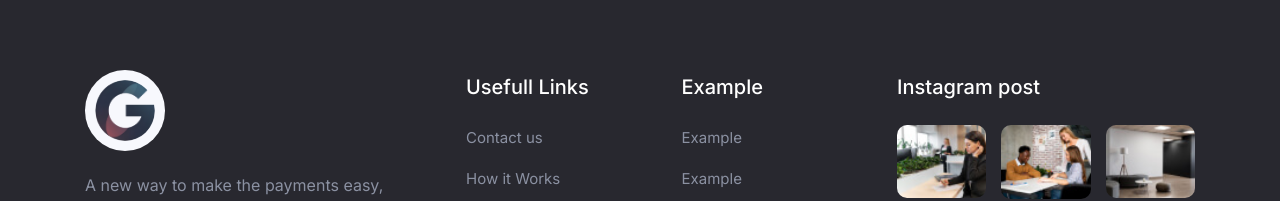
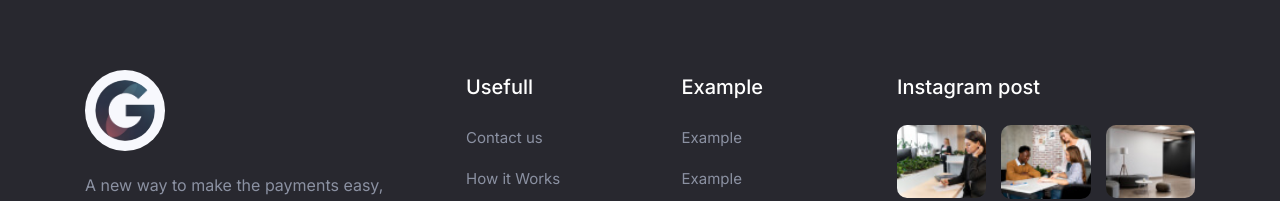
Before and after one commit to Santicabral0478/greenstudios, a Next.js app: page / in a window 1280 px wide. Shown: the part 6128-6329 px from the top of the page. Built offline with nearby package versions, Linux system fonts and the light colour scheme; no server answers.

Commit message:
update 21 D

```diff
--- a/src/components/Footer/index.tsx
+++ b/src/components/Footer/index.tsx
@@ -52,7 +52,7 @@ export const Footer: FunctionComponent = ()=>{
           <ul className="footer-list">
 
             <li>
-              <p className="footer-list-title">Usefull Links</p>
+              <p className="footer-list-title">Usefull</p>
             </li>
 
             <li>
```
